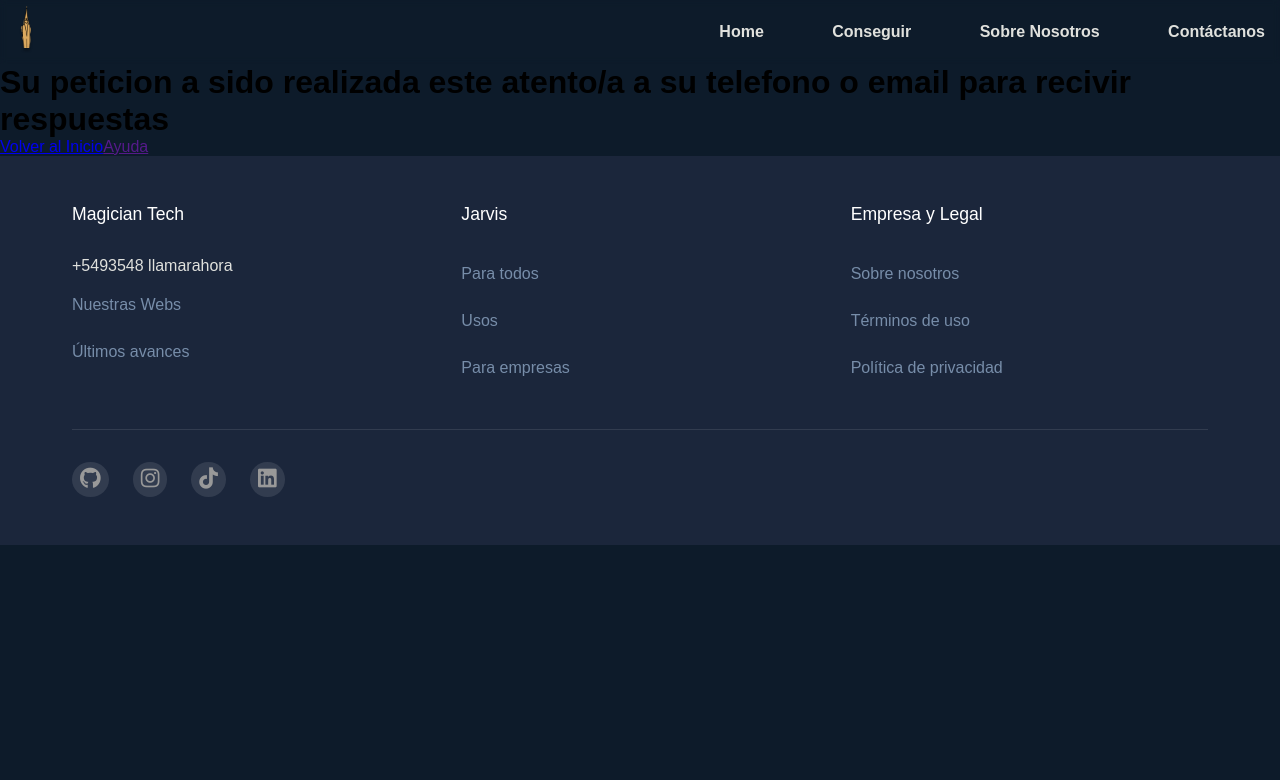
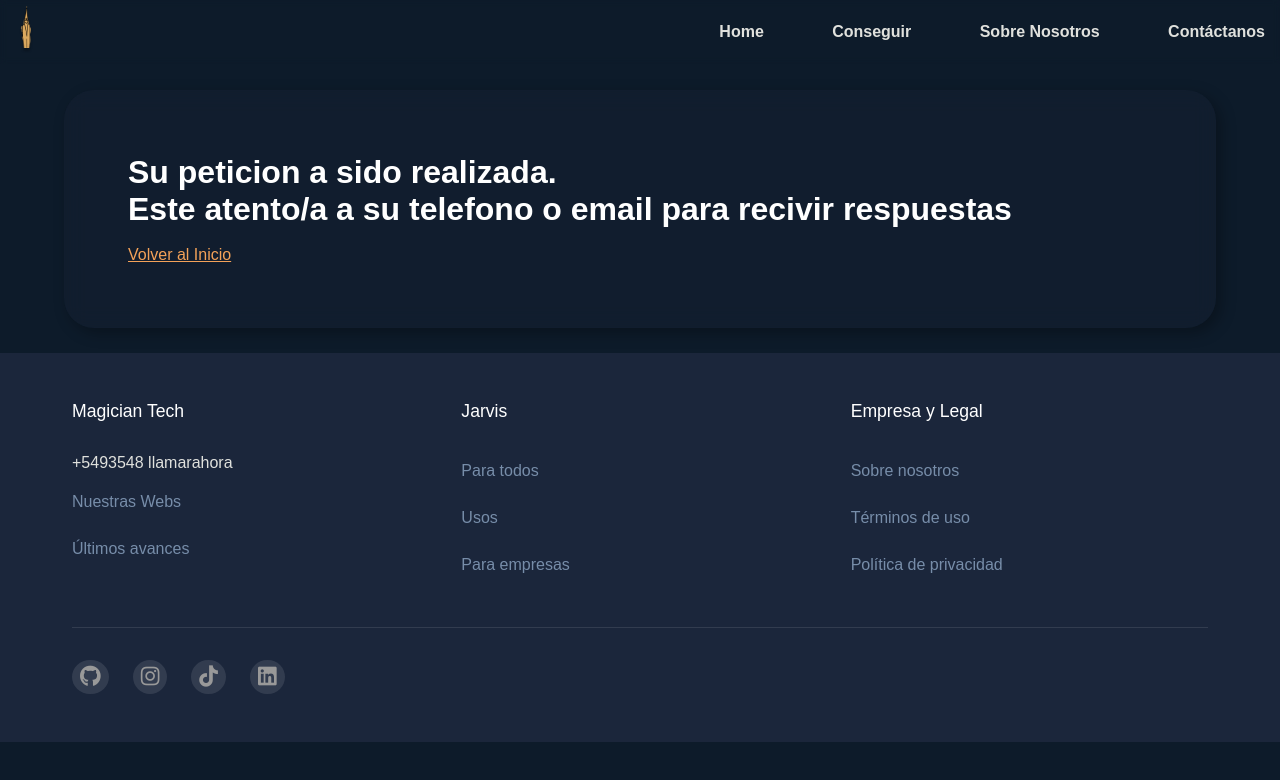
Before and after one commit to MatexTeresani/MagiciansWEB_WEB, an Angular app in the folder MagicianWEB/: page /consigue-terminado in a window 1280 px wide. Shown: the top 780 px of the page. Built offline with nearby package versions, Linux system fonts and the light colour scheme.

Commit message:
conseguir terminado

```diff
--- a/MagicianWEB/src/app/pages/conseguir-terminado/conseguir-terminado.component.css
+++ b/MagicianWEB/src/app/pages/conseguir-terminado/conseguir-terminado.component.css
@@ -1,4 +1,19 @@
 
 .peticion-realizada{
+  margin: auto;
+  padding: 5%;
+  width: 80%;
+  color: #ffffff;
+  backdrop-filter: blur(10px); /* Desenfoque */
+  background: rgba(27, 38, 59, 0.30); /* Color semitransparente */
+  z-index: -1; /* Asegura que quede detrás del contenido */
+  border-radius: 30px;
+  margin-top:2%;
+  margin-bottom: 2%;
+  box-shadow: 5px 5px 15px rgba(0, 0, 0, 0.3);
+}
 
+
+.peticion-realizada a{
+  color: #F4A259;
 }
--- a/MagicianWEB/src/app/pages/conseguir-terminado/conseguir-terminado.component.html
+++ b/MagicianWEB/src/app/pages/conseguir-terminado/conseguir-terminado.component.html
@@ -1,8 +1,8 @@
 <main>
     <div class="peticion-realizada">
-         <h1>Su peticion a sido realizada este atento/a a su telefono o email para recivir respuestas</h1>
-
-         <a href="home">Volver al Inicio</a>
-         <a href="">Ayuda</a>
+      <h1>Su peticion a sido realizada.</h1>
+      <h1>Este atento/a a su telefono o email para recivir respuestas</h1>
+      <br>
+      <a href="home">Volver al Inicio</a>
     </div>
 </main>
--- a/MagicianWEB/src/app/pages/conseguir/conseguir.component.ts
+++ b/MagicianWEB/src/app/pages/conseguir/conseguir.component.ts
@@ -1,5 +1,7 @@
 import { Component, ElementRef, ViewChild } from '@angular/core';
 import { EnvioDatosApiService } from '../../services/envio-datos-api.service';
+import { Router } from '@angular/router';
+
 
 @Component({
   selector: 'app-conseguir',
@@ -9,7 +11,7 @@ import { EnvioDatosApiService } from '../../services/envio-datos-api.service';
 })
 export class ConseguirComponent {
 
-  constructor(private envioDatosService: EnvioDatosApiService) {}
+  constructor(private envioDatosService: EnvioDatosApiService, private router : Router) {}
 
   @ViewChild('nombre') nombreRef!: ElementRef;
   @ViewChild('apellido') apellidoRef!: ElementRef;
@@ -39,8 +41,7 @@ export class ConseguirComponent {
       this.envioDatosService.postData(data).subscribe({
         next: (respuesta) => {
           console.log(respuesta);
-          this.mensajeRef.nativeElement.innerText = "Formulario enviado con éxito.";
-          this.mensajeRef.nativeElement.style.color = "green";
+          this.router.navigate(['/consigue-terminado'])
         },
         error: (err) => {
           console.error("Error en el envío:", err);
```
